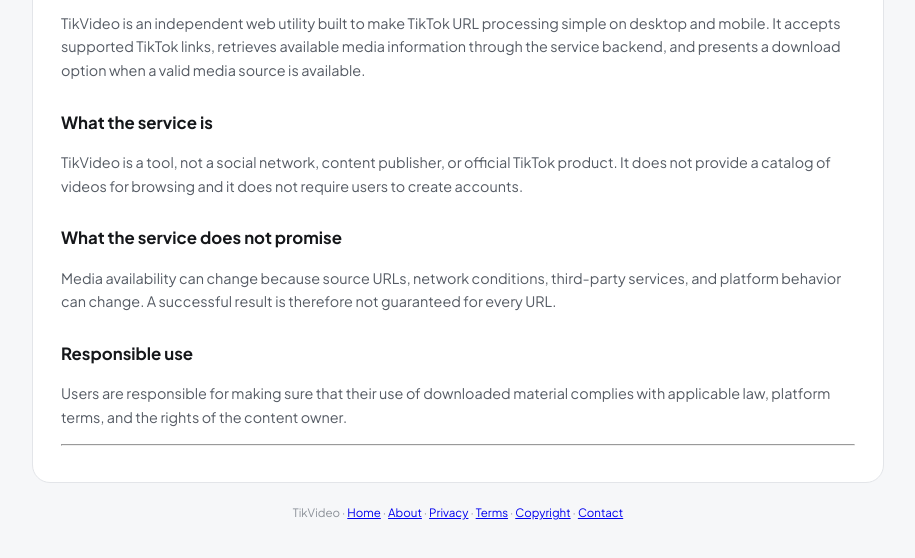
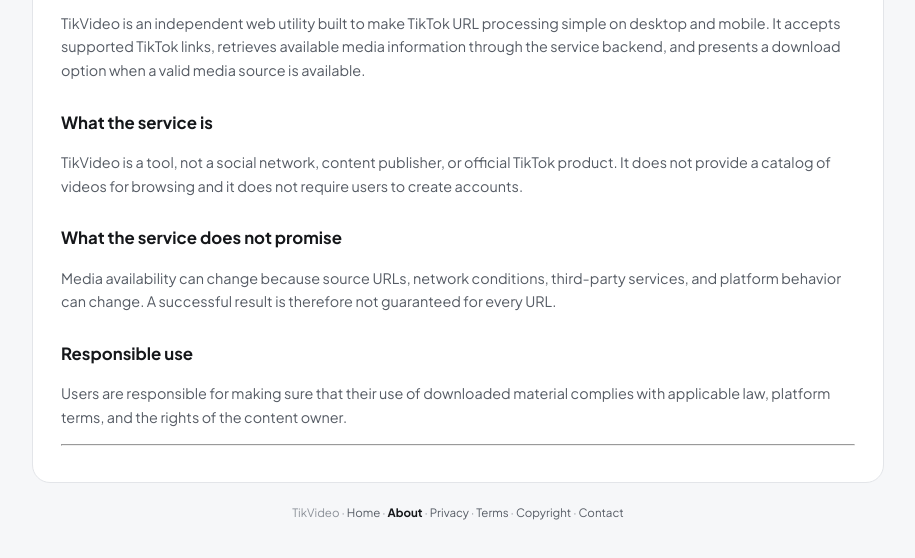
Before and after one commit to dawoodsa1/nexus-tiktok-downloader., a website: page frontend/about.html in a window 1280 px wide. Shown: the part 198-756 px from the top of the page, without its empty margins (182-1097 px from the left). Drawn offline with Linux system fonts and the light colour scheme.

Commit message:
Style legal footer links consistently

```diff
--- a/frontend/legal.css
+++ b/frontend/legal.css
@@ -18,7 +18,7 @@
 .note{background:#fafbfc;border:1px solid #e3e5e9;border-radius:12px;padding:12px 14px;margin:16px 0}
 .links{display:flex;flex-wrap:wrap;gap:10px;margin-top:22px}
 .links a{color:#15171a}
-.legal-footer{text-align:center;color:#8b9098;font-size:.72rem;padding:20px 0;direction:ltr}
+.legal-footer{text-align:center;color:#8b9098;font-size:.72rem;padding:20px 0;direction:ltr}.legal-footer a,.legal-footer a:visited{color:#555b64;text-decoration:none}.legal-footer a:hover,.legal-footer a:focus-visible{color:#15171a;text-decoration:underline}.legal-footer a[aria-current="page"]{color:#15171a;font-weight:700}
 .ar{font-family:'Cairo','Plus Jakarta Sans',Arial,sans-serif;direction:rtl;text-align:right}
 .ar ul{padding-right:22px;padding-left:0}
 .en{font-family:'Plus Jakarta Sans','Cairo',Arial,sans-serif;direction:ltr;text-align:left}
```
